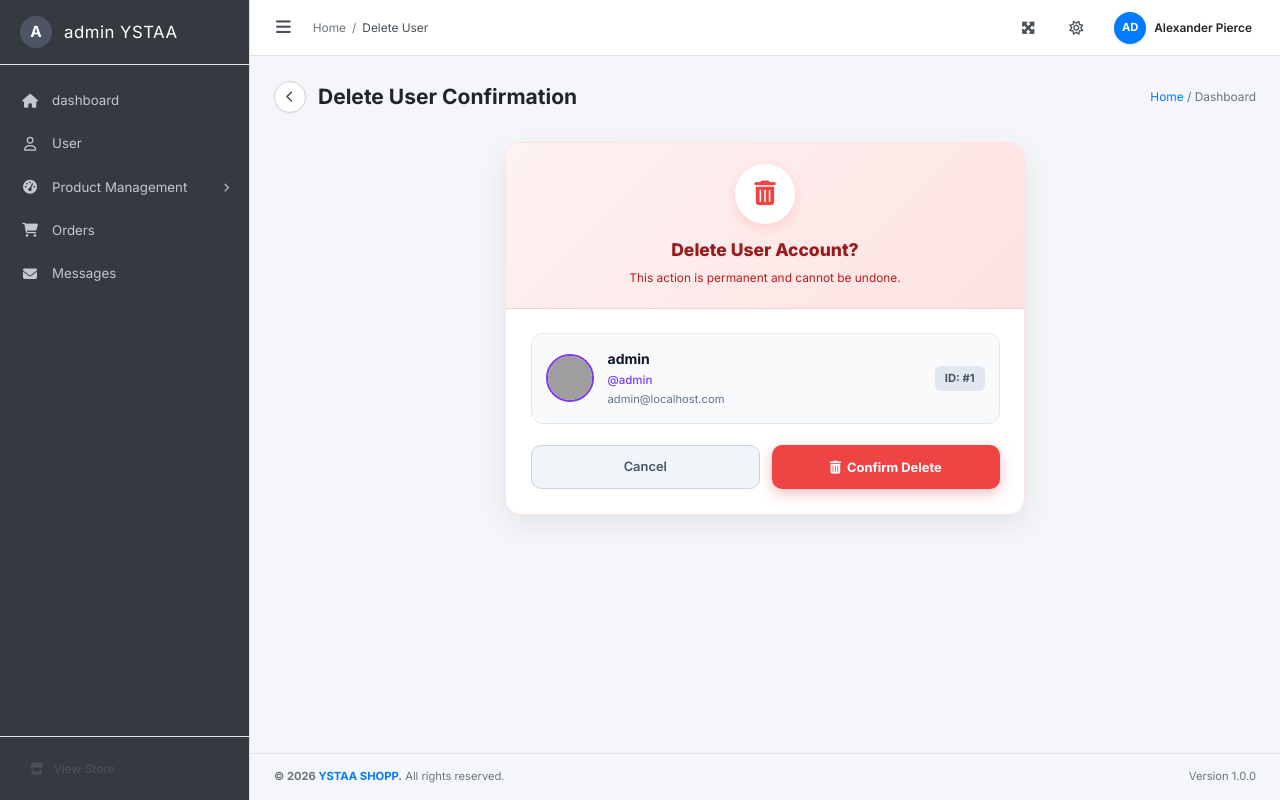
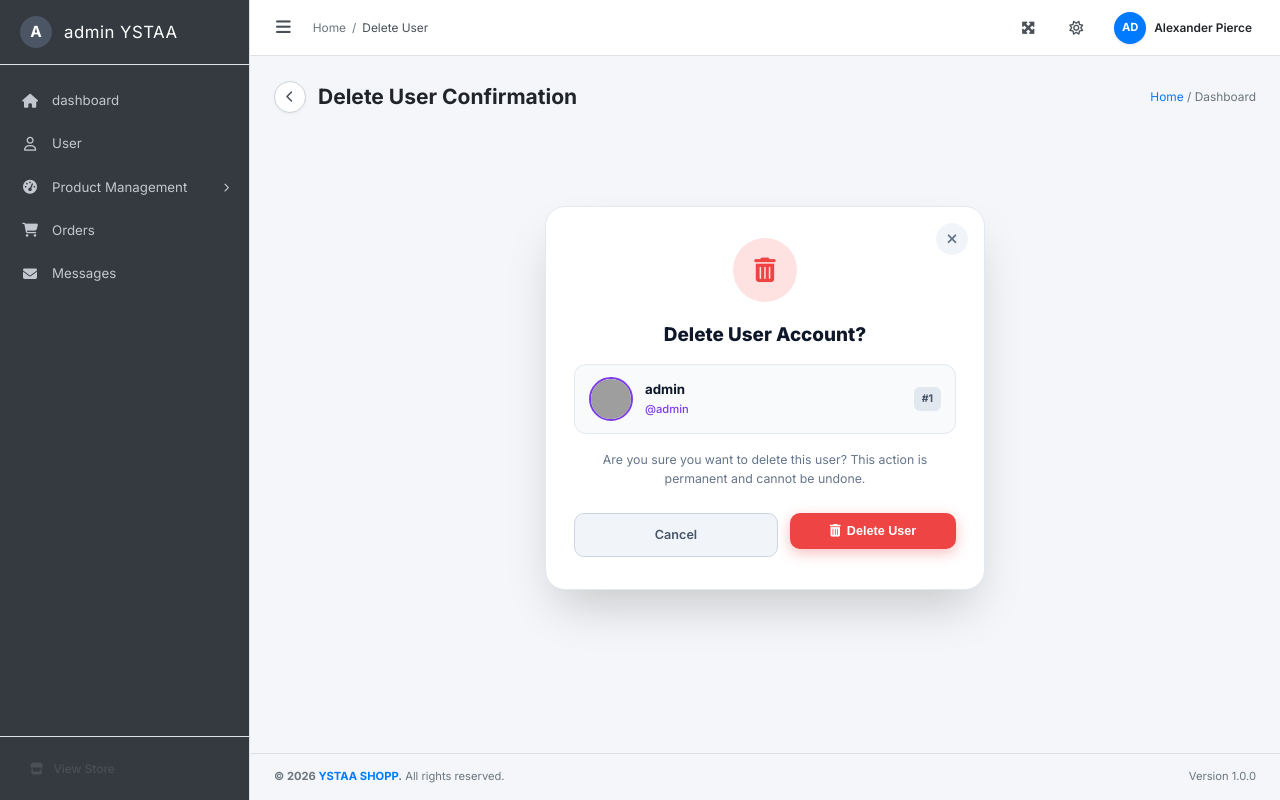
Before and after one commit to Meezy642/final-ecomers-pp, a Flask app: page /admin/user/delete/1 in a window 1280 px wide. Run offline with Flask 3, Linux system fonts and the light colour scheme; grey boxes are pictures that could not be loaded.

Commit message:
Configure Delete button to open direct /admin/user/delete/<id> route and display centered card UI

```diff
--- a/templates/admin/user/delete.html
+++ b/templates/admin/user/delete.html
@@ -5,58 +5,65 @@
 {% block page_title %}Delete User Confirmation{% endblock %}
 
 {% block content %}
-<div style="max-width: 520px; margin: 2rem auto;">
-    <div class="card" style="border-radius: 16px; overflow: hidden; box-shadow: 0 10px 30px rgba(0,0,0,0.08); background: #ffffff; border: 1px solid #fee2e2;">
+<div style="min-height: 65vh; display: flex; align-items: center; justify-content: center; padding: 2rem 1rem;">
+    <!-- Centered Card identical to modal popup -->
+    <div style="background: #ffffff; border-radius: 20px; width: 100%; max-width: 440px; padding: 2.25rem 2rem; box-shadow: 0 25px 50px -12px rgba(0, 0, 0, 0.2); border: 1px solid #e2e8f0; text-align: center; position: relative;">
 
-        <!-- Red Accent Header -->
-        <div style="padding: 1.5rem; background: linear-gradient(135deg, #fef2f2, #fee2e2); border-bottom: 1px solid #fecaca; text-align: center;">
-            <div style="width: 60px; height: 60px; border-radius: 50%; background: #ffffff; color: #ef4444; display: inline-flex; align-items: center; justify-content: center; font-size: 1.75rem; box-shadow: 0 4px 12px rgba(239, 68, 68, 0.15); margin-bottom: 12px;">
+        <!-- Close Button (X) -->
+        <a href="{{ url_for('admin.user_index') }}" style="position: absolute; top: 16px; right: 16px; background: #f1f5f9; border: none; width: 32px; height: 32px; border-radius: 50%; color: #64748b; font-size: 1rem; text-decoration: none; display: flex; align-items: center; justify-content: center; transition: all 0.15s ease;">
+            <i class="fas fa-times"></i>
+        </a>
+
+        <!-- Red Trash Can Circle -->
+        <div style="width: 64px; height: 64px; border-radius: 50%; background: #fee2e2; color: #ef4444; display: inline-flex; align-items: center; justify-content: center; font-size: 1.75rem; margin-bottom: 1.25rem;">
             <i class="fas fa-trash-alt"></i>
         </div>
-            <h3 style="margin: 0 0 4px; font-size: 1.25rem; font-weight: 800; color: #991b1b;">Delete User Account?</h3>
-            <p style="margin: 0; font-size: 0.85rem; color: #b91c1c;">This action is permanent and cannot be undone.</p>
-        </div>
 
-        <div class="card-body" style="padding: 1.75rem;">
-            <!-- User Info Card -->
-            <div style="background: #f8fafc; border: 1px solid #e2e8f0; border-radius: 12px; padding: 14px; margin-bottom: 1.5rem; display: flex; align-items: center; gap: 14px;">
+        <!-- Title -->
+        <h3 style="margin: 0 0 1rem; font-size: 1.35rem; font-weight: 800; color: #0f172a;">Delete User Account?</h3>
+
+        <!-- User Badge Preview -->
+        <div style="background: #f8fafc; border: 1px solid #e2e8f0; border-radius: 12px; padding: 12px 14px; margin-bottom: 1.25rem; display: flex; align-items: center; gap: 12px; text-align: left;">
             {% set avatar = user.profile_image if user and user.profile_image != 'no-profile.png' else None %}
             {% if avatar and not avatar.startswith('/') and not avatar.startswith('http') %}
                 {% set avatar = '/static/uploads/' + avatar %}
             {% endif %}
 
             {% if avatar %}
-                    <img src="{{ avatar }}" alt="{{ user.username }}" style="width: 48px; height: 48px; border-radius: 50%; object-fit: cover; border: 2px solid #7c3aed;">
+                <img src="{{ avatar }}" alt="{{ user.username }}" style="width: 44px; height: 44px; border-radius: 50%; object-fit: cover; border: 2px solid #7c3aed;" onerror="this.onerror=null; this.src='https://ui-avatars.com/api/?name={{ user.username }}&background=7c3aed&color=fff';">
             {% else %}
-                    <div style="width: 48px; height: 48px; border-radius: 50%; background: linear-gradient(135deg, #7c3aed, #4f46e5); color: #fff; display: flex; align-items: center; justify-content: center; font-weight: 700; font-size: 1.1rem; text-transform: uppercase;">
+                <div style="width: 44px; height: 44px; border-radius: 50%; background: linear-gradient(135deg, #7c3aed, #4f46e5); color: #fff; display: flex; align-items: center; justify-content: center; font-weight: 700; font-size: 1rem; text-transform: uppercase;">
                     {{ (user.username if user else 'US')[:2] }}
                 </div>
             {% endif %}
 
             <div style="flex: 1; min-width: 0;">
-                    <div style="font-weight: 700; color: #0f172a; font-size: 1rem; white-space: nowrap; overflow: hidden; text-overflow: ellipsis;">
-                        {{ user.name or (user.username if user else 'Unknown User') }}
+                <div style="font-weight: 700; color: #0f172a; font-size: 0.95rem; white-space: nowrap; overflow: hidden; text-overflow: ellipsis;">
+                    {{ user.name or (user.username if user else 'User') }}
                 </div>
-                    <div style="font-size: 0.82rem; color: #7c3aed; font-weight: 500;">
-                        @{{ user.username if user else 'user' }}
-                    </div>
-                    <div style="font-size: 0.8rem; color: #64748b; margin-top: 2px;">
-                        {{ user.email if user else '' }}
+                <div style="font-size: 0.8rem; color: #7c3aed; font-weight: 500;">
+                    @{{ user.username if user else 'username' }}
                 </div>
             </div>
 
-                <div style="background: #e2e8f0; color: #475569; font-weight: 700; font-size: 0.8rem; padding: 4px 10px; border-radius: 6px;">
-                    ID: #{{ user.id if user else '' }}
+            <div style="background: #e2e8f0; color: #475569; font-weight: 700; font-size: 0.75rem; padding: 4px 8px; border-radius: 6px;">
+                #{{ user.id if user else '' }}
             </div>
         </div>
 
-            <!-- Confirmation Action Form -->
-            <form method="POST" action="{{ url_for('admin.user_delete', id=user.id) if user else '#' }}" style="display: flex; gap: 12px; justify-content: center; margin: 0;">
-                <a href="{{ url_for('admin.user_index') }}" class="btn" style="flex: 1; padding: 11px 18px; border-radius: 10px; background: #f1f5f9; color: #475569; font-weight: 600; font-size: 0.92rem; text-decoration: none; text-align: center; border: 1px solid #cbd5e1; display: flex; align-items: center; justify-content: center;">
+        <!-- Warning Subtitle -->
+        <p style="margin: 0 0 1.75rem; font-size: 0.88rem; color: #64748b; line-height: 1.5;">
+            Are you sure you want to delete this user? This action is permanent and cannot be undone.
+        </p>
+
+        <!-- Action Buttons -->
+        <div style="display: flex; gap: 12px; justify-content: center;">
+            <a href="{{ url_for('admin.user_index') }}" class="btn" style="flex: 1; padding: 11px 18px; border-radius: 10px; background: #f1f5f9; color: #475569; font-weight: 600; font-size: 0.9rem; text-decoration: none; border: 1px solid #cbd5e1; display: flex; align-items: center; justify-content: center;">
                 Cancel
             </a>
-                <button type="submit" class="btn" style="flex: 1; padding: 11px 18px; border-radius: 10px; background: #ef4444; color: #ffffff; font-weight: 700; font-size: 0.92rem; border: none; cursor: pointer; box-shadow: 0 4px 14px rgba(239, 68, 68, 0.35); display: flex; align-items: center; justify-content: center; gap: 6px;">
-                    <i class="fas fa-trash-alt"></i> Confirm Delete
+            <form method="POST" action="{{ url_for('admin.user_delete', id=user.id) if user else '#' }}" style="flex: 1; margin: 0;">
+                <button type="submit" style="width: 100%; padding: 11px 18px; border-radius: 10px; background: #ef4444; color: #ffffff; font-weight: 700; font-size: 0.9rem; border: none; cursor: pointer; box-shadow: 0 4px 14px rgba(239, 68, 68, 0.35); display: inline-flex; align-items: center; justify-content: center; gap: 6px;">
+                    <i class="fas fa-trash-alt"></i> Delete User
                 </button>
             </form>
         </div>
--- a/templates/admin/user/index.html
+++ b/templates/admin/user/index.html
@@ -110,9 +110,9 @@
                                 <a href="{{ url_for('admin.user_edit', id=u.id) }}" class="btn btn-sm btn-info" style="background: #3b82f6; border-color: #3b82f6; color: #fff; font-weight: 600; border-radius: 6px; padding: 6px 12px; font-size: 0.82rem; display: inline-flex; align-items: center; gap: 4px;" title="Edit Profile">
                                     <i class="fas fa-user-edit"></i> Edit
                                 </a>
-                                <button type="button" onclick="openDeleteModal({{ u.id }}, '{{ username }}', '{{ u.name or username }}', '{{ avatar_src }}')" class="btn btn-sm btn-danger" style="background: #ef4444; border-color: #ef4444; color: #fff; font-weight: 600; border-radius: 6px; padding: 6px 12px; font-size: 0.82rem; display: inline-flex; align-items: center; gap: 4px; cursor: pointer;" title="Delete User">
+                                <a href="{{ url_for('admin.user_delete', id=u.id) }}" class="btn btn-sm btn-danger" style="background: #ef4444; border-color: #ef4444; color: #fff; font-weight: 600; border-radius: 6px; padding: 6px 12px; font-size: 0.82rem; display: inline-flex; align-items: center; gap: 4px; text-decoration: none;" title="Delete User">
                                     <i class="fas fa-trash-alt"></i> Delete
-                                </button>
+                                </a>
                             </div>
                         </td>
                     </tr>
--- a/templates/admin/users.html
+++ b/templates/admin/users.html
@@ -110,9 +110,9 @@
                                 <a href="{{ url_for('admin.user_edit', id=u.id) }}" class="btn btn-sm btn-info" style="background: #3b82f6; border-color: #3b82f6; color: #fff; font-weight: 600; border-radius: 6px; padding: 6px 12px; font-size: 0.82rem; display: inline-flex; align-items: center; gap: 4px;" title="Edit Profile">
                                     <i class="fas fa-user-edit"></i> Edit
                                 </a>
-                                <button type="button" onclick="openDeleteModal({{ u.id }}, '{{ username }}', '{{ u.name or username }}', '{{ avatar_src }}')" class="btn btn-sm btn-danger" style="background: #ef4444; border-color: #ef4444; color: #fff; font-weight: 600; border-radius: 6px; padding: 6px 12px; font-size: 0.82rem; display: inline-flex; align-items: center; gap: 4px; cursor: pointer;" title="Delete User">
+                                <a href="{{ url_for('admin.user_delete', id=u.id) }}" class="btn btn-sm btn-danger" style="background: #ef4444; border-color: #ef4444; color: #fff; font-weight: 600; border-radius: 6px; padding: 6px 12px; font-size: 0.82rem; display: inline-flex; align-items: center; gap: 4px; text-decoration: none;" title="Delete User">
                                     <i class="fas fa-trash-alt"></i> Delete
-                                </button>
+                                </a>
                             </div>
                         </td>
                     </tr>
```
Lines whose indentation alone changed are shown as unchanged.
